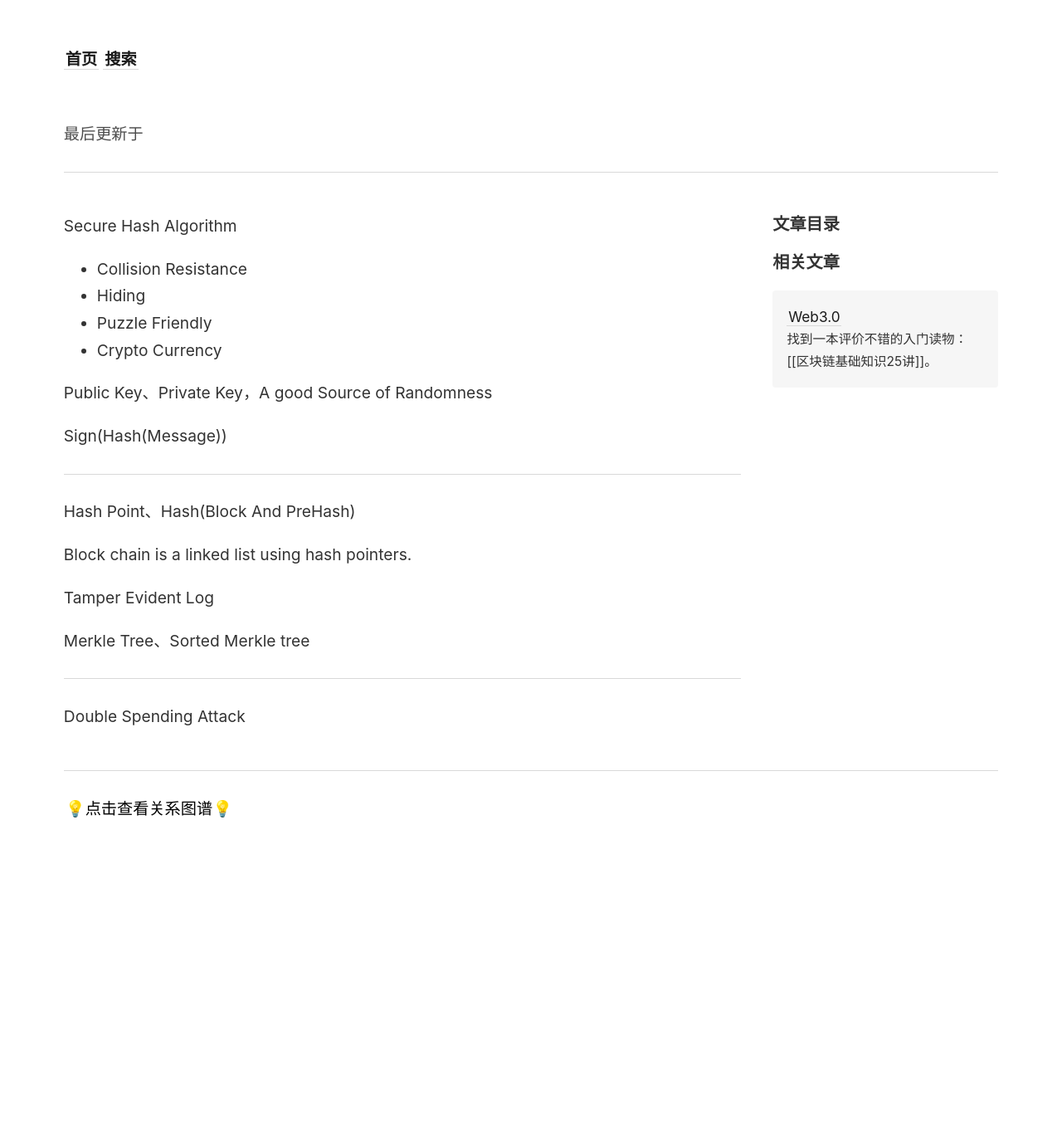
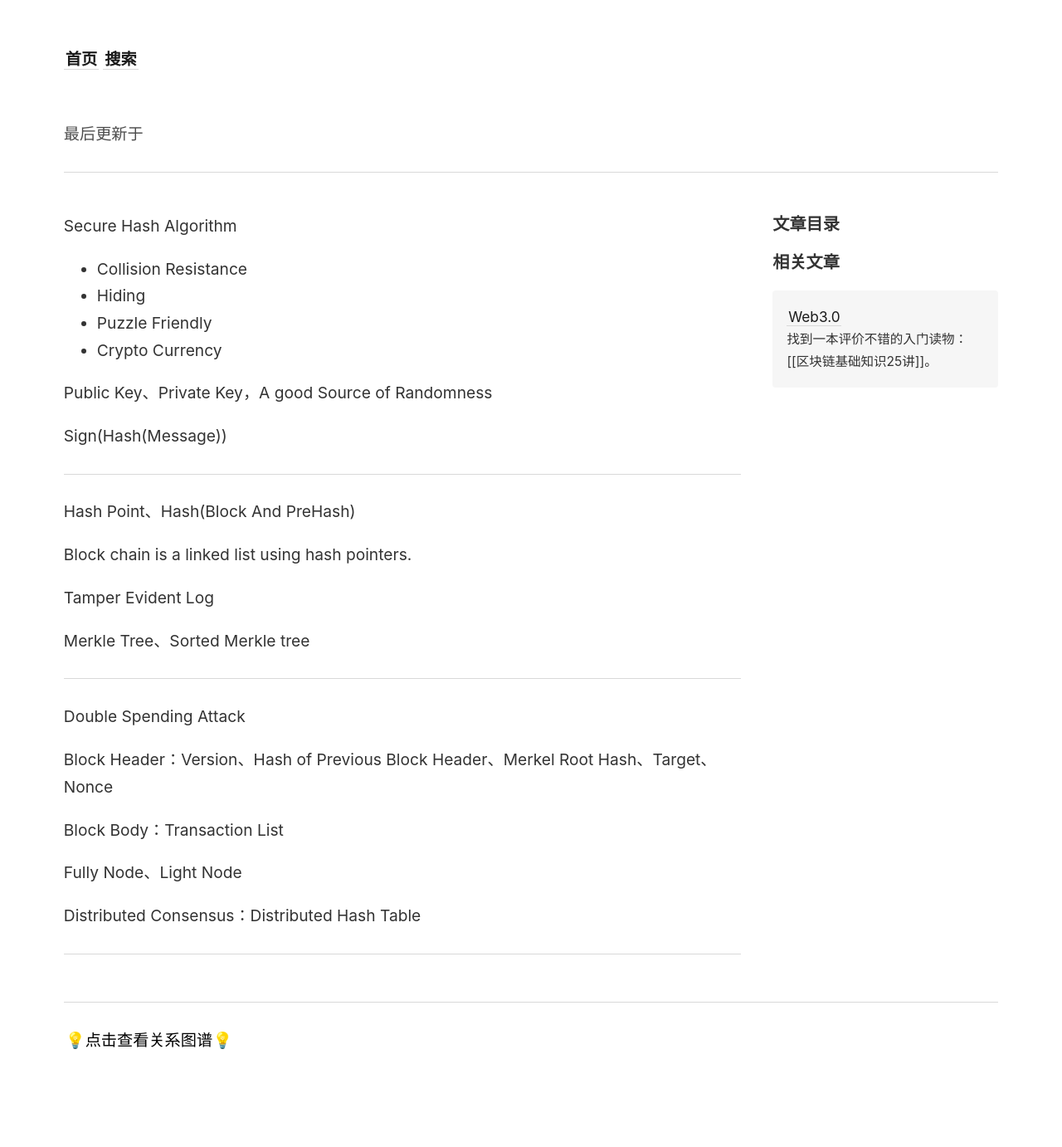
Before and after one commit to wingowen/digital-garden-jekyll, a Jekyll site: the page built from _notes/区块链技术与应用.md, in a window 1280 px wide. Shown: the whole page at 83% size. Built offline with Jekyll 4.4.1, drawn with Linux system fonts in a browser that asks for light colours; before the commit the page ends 1103 px from its top, so only the background shows below that.

Commit message:
vault backup: 2025-01-21 01:00:37

```diff
--- a/_notes/区块链技术与应用.md
+++ b/_notes/区块链技术与应用.md
@@ -21,3 +21,13 @@ Merkle Tree、Sorted Merkle tree
 ---
 
 Double Spending Attack
+
+Block Header：Version、Hash of Previous Block Header、Merkel Root Hash、Target、Nonce
+
+Block Body：Transaction List
+
+Fully Node、Light Node
+
+Distributed Consensus：Distributed Hash Table
+
+---
```
